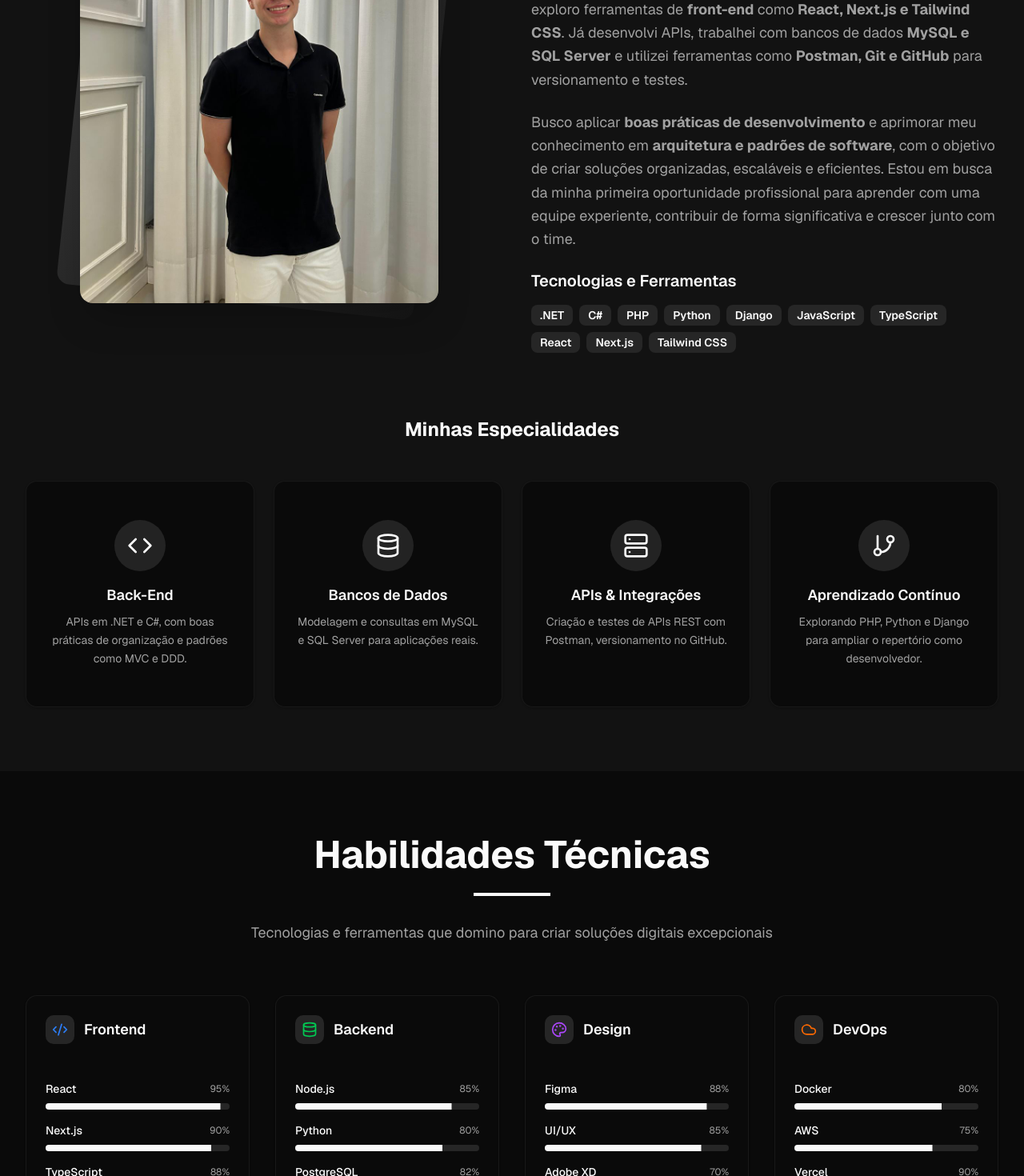
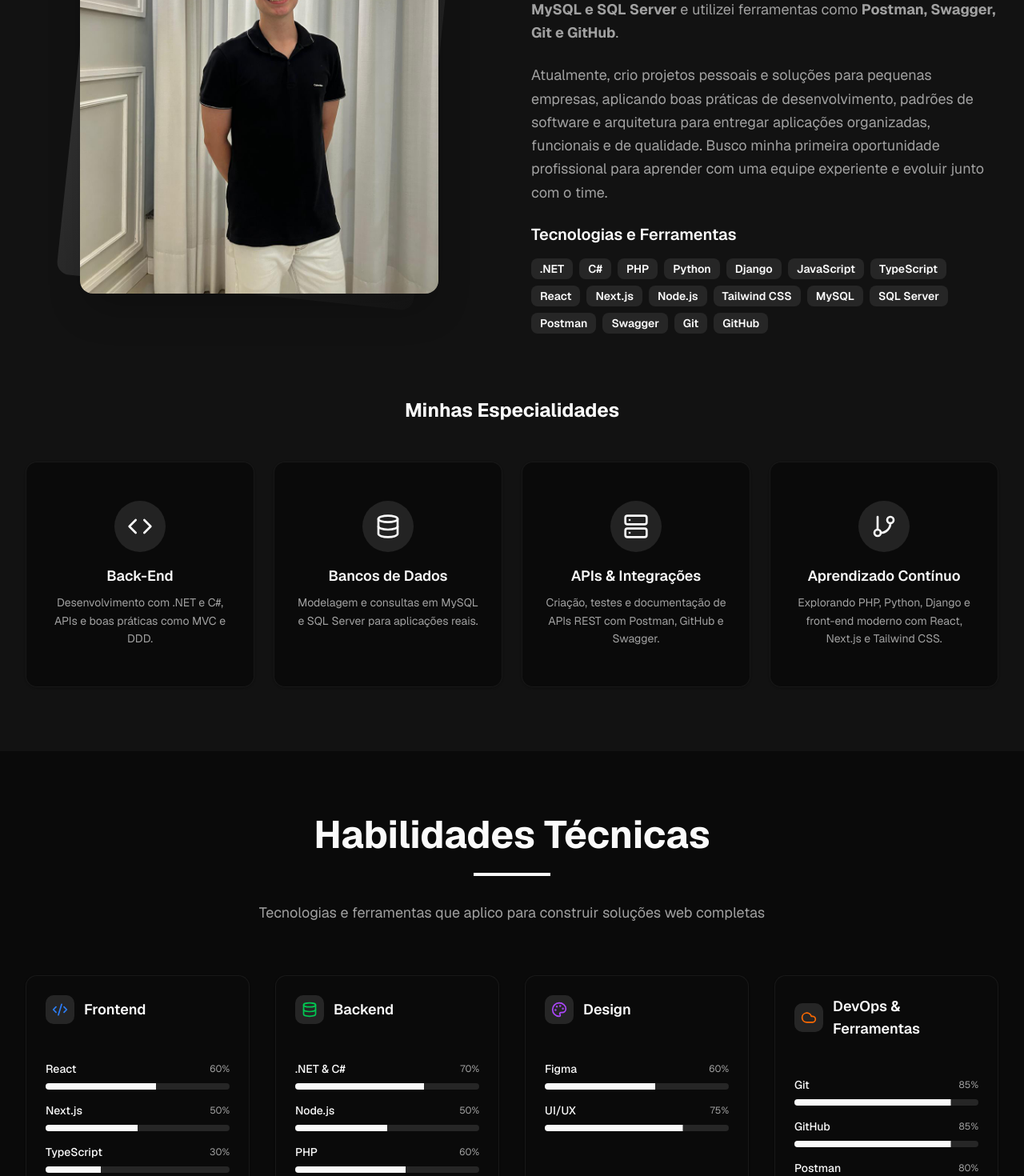
Before and after one commit to gabrielhalmenschlager/portifolio-react-gabriel-halmenschlager, a Next.js app: page / in a window 1280 px wide. Shown: the part 1300-2770 px from the top of the page at 80% size. Built offline with nearby package versions, Linux system fonts and the light colour scheme.

Commit message:
Fazendo alterações nas partes que fala sobre mim

```diff
--- a/components/sections/about-section.tsx
+++ b/components/sections/about-section.tsx
@@ -30,7 +30,7 @@ export function AboutSection() {
     {
       icon: Code,
       title: "Back-End",
-      description: "APIs em .NET e C#, com boas práticas de organização e padrões como MVC e DDD.",
+      description: "Desenvolvimento com .NET e C#, APIs e boas práticas como MVC e DDD.",
     },
     {
       icon: Database,
@@ -40,12 +40,12 @@ export function AboutSection() {
     {
       icon: Server,
       title: "APIs & Integrações",
-      description: "Criação e testes de APIs REST com Postman, versionamento no GitHub.",
+      description: "Criação, testes e documentação de APIs REST com Postman, GitHub e Swagger.",
     },
     {
       icon: GitBranch,
       title: "Aprendizado Contínuo",
-      description: "Explorando PHP, Python e Django para ampliar o repertório como desenvolvedor.",
+      description: "Explorando PHP, Python, Django e front-end moderno com React, Next.js e Tailwind CSS.",
     },
   ]
 
@@ -78,15 +78,15 @@ export function AboutSection() {
 
             {/* About Content */}
             <div className="space-y-6">
-            <h3 className="text-2xl font-bold text-foreground mb-4">Sobre Mim</h3>
+              <h3 className="text-2xl font-bold text-foreground mb-4">Quem Sou</h3>
               <p className="text-muted-foreground text-lg leading-relaxed">
-                Sou estudante de <strong>Tecnologia da Informação no SENAC</strong> e estou iniciando minha trajetória como desenvolvedor, explorando tanto o <strong>back-end</strong> quanto o <strong>front-end</strong>. Tenho verdadeiro interesse por tecnologia e gosto de compreender como os sistemas funcionam por trás, garantindo soluções eficientes e experiências de usuário de qualidade.
+                Sou estudante de <strong>Tecnologia da Informação no SENAC</strong> e desenvolvedor em início de carreira, com foco em <strong>.NET e C#</strong>. Tenho interesse por tecnologia e gosto de entender como os sistemas funcionam por trás das telas, criando soluções eficientes e escaláveis.
               </p>
               <p className="text-muted-foreground text-lg leading-relaxed">
-                Atualmente, foco meus estudos e prática em <strong>.NET e C#</strong>, e também exploro ferramentas de <strong>front-end</strong> como <strong>React, Next.js e Tailwind CSS</strong>. Já desenvolvi APIs, trabalhei com bancos de dados <strong>MySQL e SQL Server</strong> e utilizei ferramentas como <strong>Postman, Git e GitHub</strong> para versionamento e testes.
+                Também estudo e aplico outras linguagens como PHP, Python e Django, além de front-end moderno com <strong>React, Next.js, Node.js e Tailwind CSS</strong>. Já desenvolvi APIs, trabalhei com bancos de dados <strong>MySQL e SQL Server</strong> e utilizei ferramentas como <strong>Postman, Swagger, Git e GitHub</strong>.
               </p>
               <p className="text-muted-foreground text-lg leading-relaxed">
-                Busco aplicar <strong>boas práticas de desenvolvimento</strong> e aprimorar meu conhecimento em <strong>arquitetura e padrões de software</strong>, com o objetivo de criar soluções organizadas, escaláveis e eficientes. Estou em busca da minha primeira oportunidade profissional para aprender com uma equipe experiente, contribuir de forma significativa e crescer junto com o time.
+                Atualmente, crio projetos pessoais e soluções para pequenas empresas, aplicando boas práticas de desenvolvimento, padrões de software e arquitetura para entregar aplicações organizadas, funcionais e de qualidade. Busco minha primeira oportunidade profissional para aprender com uma equipe experiente e evoluir junto com o time.
               </p>
 
               {/* Key Areas */}
@@ -103,8 +103,14 @@ export function AboutSection() {
                     "TypeScript",
                     "React",
                     "Next.js",
+                    "Node.js",
                     "Tailwind CSS",
-
+                    "MySQL",
+                    "SQL Server",
+                    "Postman",
+                    "Swagger",
+                    "Git",
+                    "GitHub",
                   ].map((tech) => (
                     <Badge key={tech} variant="secondary" className="text-sm">
                       {tech}
--- a/components/sections/hero-section.tsx
+++ b/components/sections/hero-section.tsx
@@ -67,9 +67,10 @@ export function HeroSection() {
 
           {/* Description */}
           <p className="text-lg sm:text-xl text-muted-foreground max-w-3xl mx-auto mb-12 text-pretty leading-relaxed">
-            Desenvolvedor back-end com foco em .NET, C#, PHP e bancos de dados. Também atuo no front-end com React e
-            tecnologias modernas, criando soluções completas e eficientes para empresas e projetos.
+            Desenvolvedor em início de carreira, estudante de TI no SENAC, com foco em <strong>.NET e C#</strong> e experiência com PHP, Python, Django, React e Node.js.
+            Crio projetos pessoais e soluções para pequenas empresas, entregando sistemas funcionais e eficientes.
           </p>
+
 
           {/* CTA Buttons */}
           <div className="flex flex-col sm:flex-row gap-4 justify-center items-center mb-16">
--- a/components/sections/skills-section.tsx
+++ b/components/sections/skills-section.tsx
@@ -1,7 +1,6 @@
 "use client"
 
 import type React from "react"
-
 import { useState, useEffect, useRef } from "react"
 import { Card, CardContent, CardHeader, CardTitle } from "@/components/ui/card"
 import { Progress } from "@/components/ui/progress"
@@ -32,11 +31,10 @@ export function SkillsSection() {
       icon: Code2,
       color: "text-blue-500",
       skills: [
-        { name: "React", level: 95, category: "frontend" },
-        { name: "Next.js", level: 90, category: "frontend" },
-        { name: "TypeScript", level: 88, category: "frontend" },
-        { name: "Tailwind CSS", level: 92, category: "frontend" },
-        { name: "Vue.js", level: 75, category: "frontend" },
+        { name: "React", level: 60, category: "frontend" },
+        { name: "Next.js", level: 50, category: "frontend" },
+        { name: "TypeScript", level: 30, category: "frontend" },
+        { name: "Tailwind CSS", level: 40, category: "frontend" },
       ],
     },
     {
@@ -44,11 +42,12 @@ export function SkillsSection() {
       icon: Database,
       color: "text-green-500",
       skills: [
-        { name: "Node.js", level: 85, category: "backend" },
-        { name: "Python", level: 80, category: "backend" },
-        { name: "PostgreSQL", level: 82, category: "backend" },
-        { name: "MongoDB", level: 78, category: "backend" },
-        { name: "GraphQL", level: 75, category: "backend" },
+        { name: ".NET & C#", level: 70, category: "backend" },
+        { name: "Node.js", level: 50, category: "backend" },
+        { name: "PHP", level: 60, category: "backend" },
+        { name: "Python", level: 50, category: "backend" },
+        { name: "MySQL", level: 80, category: "backend" },
+        { name: "SQL Server", level: 75, category: "backend" },
       ],
     },
     {
@@ -56,38 +55,42 @@ export function SkillsSection() {
       icon: Palette,
       color: "text-purple-500",
       skills: [
-        { name: "Figma", level: 88, category: "design" },
-        { name: "UI/UX", level: 85, category: "design" },
-        { name: "Adobe XD", level: 70, category: "design" },
-        { name: "Prototyping", level: 82, category: "design" },
+        { name: "Figma", level: 60, category: "design" },
+        { name: "UI/UX", level: 75, category: "design" },
       ],
     },
     {
-      title: "DevOps",
+      title: "DevOps & Ferramentas",
       icon: Cloud,
       color: "text-orange-500",
       skills: [
-        { name: "Docker", level: 80, category: "devops" },
-        { name: "AWS", level: 75, category: "devops" },
-        { name: "Vercel", level: 90, category: "devops" },
-        { name: "CI/CD", level: 78, category: "devops" },
+        { name: "Git", level: 85, category: "devops" },
+        { name: "GitHub", level: 85, category: "devops" },
+        { name: "Postman", level: 80, category: "devops" },
       ],
     },
   ]
 
   const tools = [
     "VS Code",
+    "VS 2022",
+    ".NET",
+    "C#",
+    "PHP",
+    "Python",
+    "Django",
+    "JavaScript",
+    "TypeScript",
+    "React",
+    "Next.js",
+    "Node.js",
+    "Tailwind CSS",
+    "MySQL",
+    "SQL Server",
+    "Postman",
+    "Swagger",
     "Git",
     "GitHub",
-    "Postman",
-    "Slack",
-    "Notion",
-    "Linear",
-    "Jira",
-    "Chrome DevTools",
-    "Webpack",
-    "Vite",
-    "ESLint",
   ]
 
   useEffect(() => {
@@ -95,7 +98,6 @@ export function SkillsSection() {
       ([entry]) => {
         if (entry.isIntersecting) {
           setIsVisible(true)
-          // Animate skill bars
           skillCategories.forEach((category) => {
             category.skills.forEach((skill) => {
               setTimeout(() => {
@@ -103,7 +105,7 @@ export function SkillsSection() {
                   ...prev,
                   [skill.name]: skill.level,
                 }))
-              }, Math.random() * 1000)
+              }, Math.random() * 800)
             })
           })
         }
@@ -111,21 +113,14 @@ export function SkillsSection() {
       { threshold: 0.3 },
     )
 
-    if (sectionRef.current) {
-      observer.observe(sectionRef.current)
-    }
-
+    if (sectionRef.current) observer.observe(sectionRef.current)
     return () => observer.disconnect()
   }, [])
 
   return (
     <section id="skills" ref={sectionRef} className="py-20">
       <div className="max-w-7xl mx-auto px-4 sm:px-6 lg:px-8">
-        <div
-          className={`transition-all duration-1000 ${
-            isVisible ? "opacity-100 translate-y-0" : "opacity-0 translate-y-10"
-          }`}
-        >
+        <div className={`transition-all duration-1000 ${isVisible ? "opacity-100 translate-y-0" : "opacity-0 translate-y-10"}`}>
           {/* Section Header */}
           <div className="text-center mb-16">
             <h2 className="text-3xl sm:text-4xl lg:text-5xl font-bold text-foreground mb-6 text-balance">
@@ -133,7 +128,7 @@ export function SkillsSection() {
             </h2>
             <div className="w-24 h-1 bg-primary mx-auto mb-8"></div>
             <p className="text-lg text-muted-foreground max-w-3xl mx-auto text-pretty">
-              Tecnologias e ferramentas que domino para criar soluções digitais excepcionais
+              Tecnologias e ferramentas que aplico para construir soluções web completas
             </p>
           </div>
 
@@ -178,8 +173,7 @@ export function SkillsSection() {
                 variant="secondary"
                 className="text-sm py-2 px-4 hover:bg-primary hover:text-primary-foreground transition-colors duration-200 cursor-default"
                 style={{
-                    animationDelay: `${index * 0.05}s`,
-                    animation: isVisible ? "fadeInUp 0.6s ease-out forwards" : "none",
+                  animation: isVisible ? `fadeInUp 0.6s ease-out forwards ${index * 0.05}s` : "none",
                 }}
               >
                 {tool}
@@ -187,28 +181,6 @@ export function SkillsSection() {
             ))}
             </div>
           </div>
-
-          {/* Stats */}
-          <div className="mt-20 grid grid-cols-2 md:grid-cols-4 gap-8">
-            {[
-              { number: "50+", label: "Projetos Concluídos" },
-              { number: "5+", label: "Anos de Experiência" },
-              { number: "20+", label: "Tecnologias Dominadas" },
-              { number: "100%", label: "Satisfação do Cliente" },
-            ].map((stat, index) => (
-              <div
-                key={stat.label}
-                className="text-center"
-                style={{
-                  animationDelay: `${index * 0.1}s`,
-                  animation: isVisible ? "fadeInUp 0.8s ease-out forwards" : "none",
-                }}
-              >
-                <div className="text-3xl md:text-4xl font-bold text-primary mb-2">{stat.number}</div>
-                <div className="text-sm text-muted-foreground">{stat.label}</div>
-              </div>
-            ))}
-          </div>
         </div>
       </div>
     </section>
```
Lines whose indentation alone changed are shown as unchanged.
